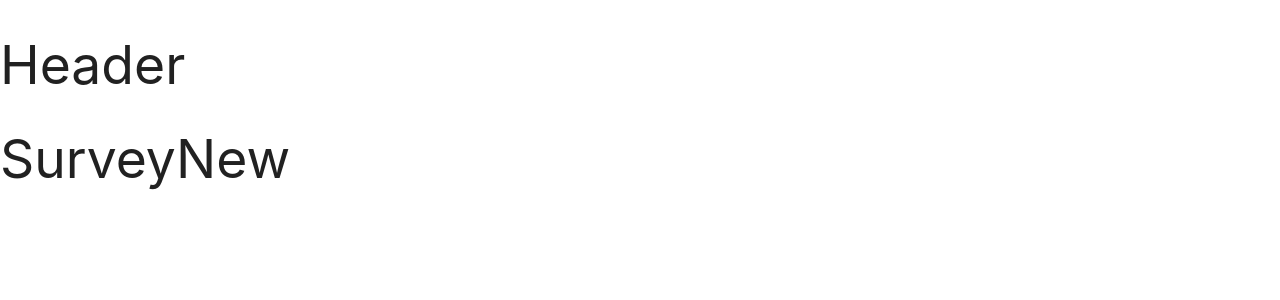
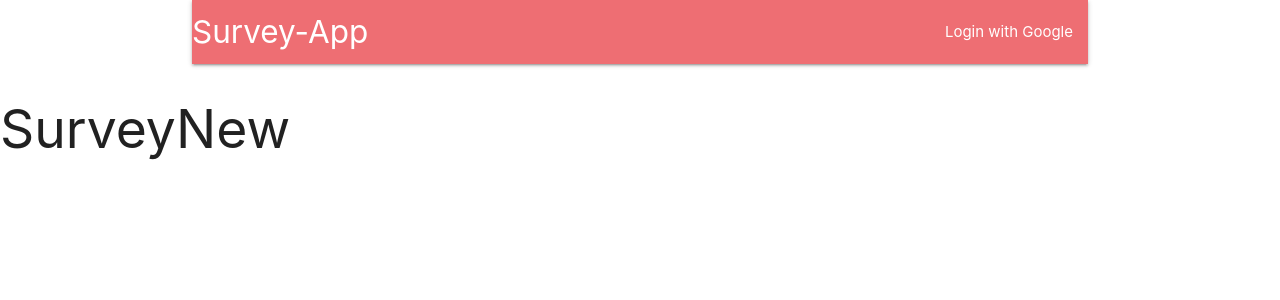
Before and after one commit to ahallam75/survey-app, a React (Create React App) app in the folder client/: page /surveys/new in a window 1280 px wide. Shown: the top 300 px of the page. Built offline with nearby package versions, Linux system fonts and the light colour scheme.

Commit message:
Initial header setup

```diff
--- a/client/src/components/App.js
+++ b/client/src/components/App.js
@@ -1,7 +1,7 @@
 import React from "react";
 import { BrowserRouter, Route } from "react-router-dom";
 
-const Header = () => <h2>Header</h2>;
+import Header from "./Header";
 const Dashboard = () => <h2>Dashboard</h2>;
 const SurveyNew = () => <h2>SurveyNew</h2>;
 const Landing = () => <h2>Landing</h2>;
--- /dev/null
+++ b/client/src/components/Header.js
@@ -0,0 +1,22 @@
+import React from "react";
+
+class Header extends React.Component {
+  render() {
+    return (
+      <nav className="container">
+        <div class="nav-wrapper">
+          <a href="#" className="left brand-logo">
+            Survey-App
+          </a>
+          <ul className="right">
+            <li>
+              <a>Login with Google</a>
+            </li>
+          </ul>
+        </div>
+      </nav>
+    );
+  }
+}
+
+export default Header;
```
